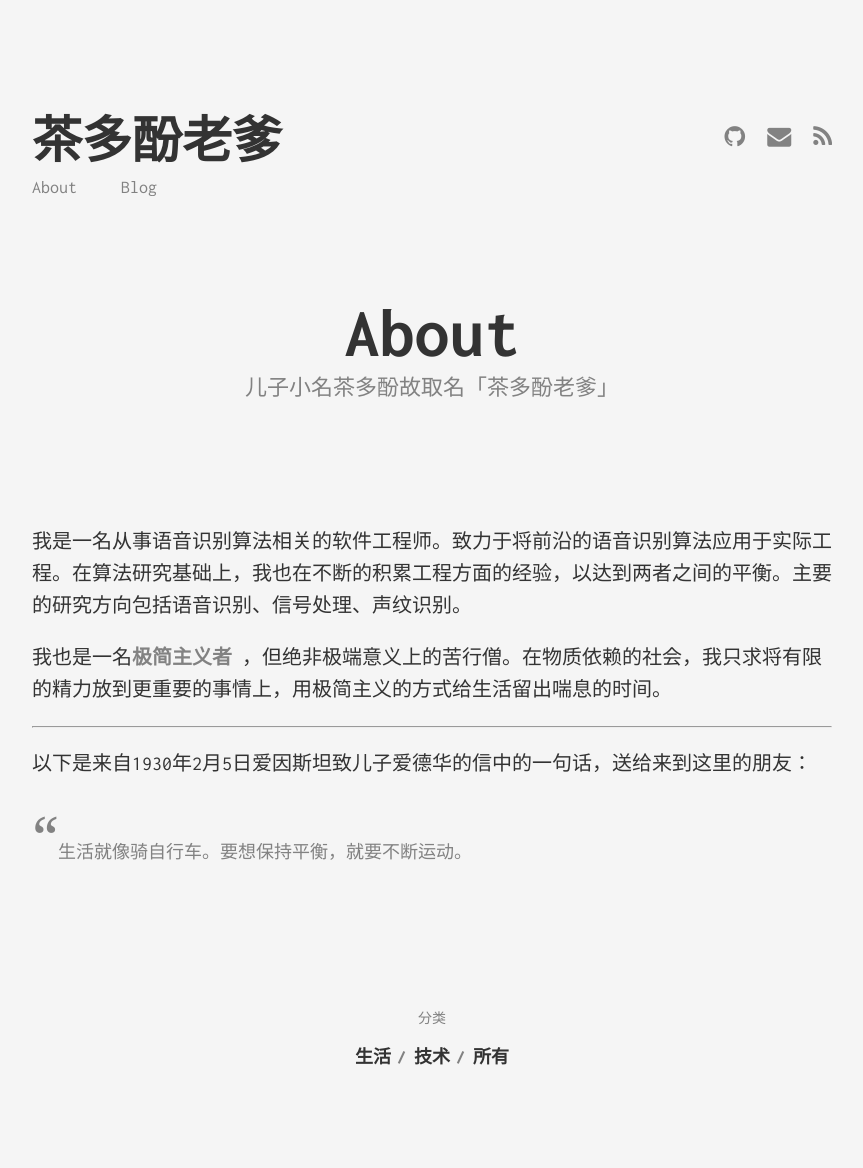
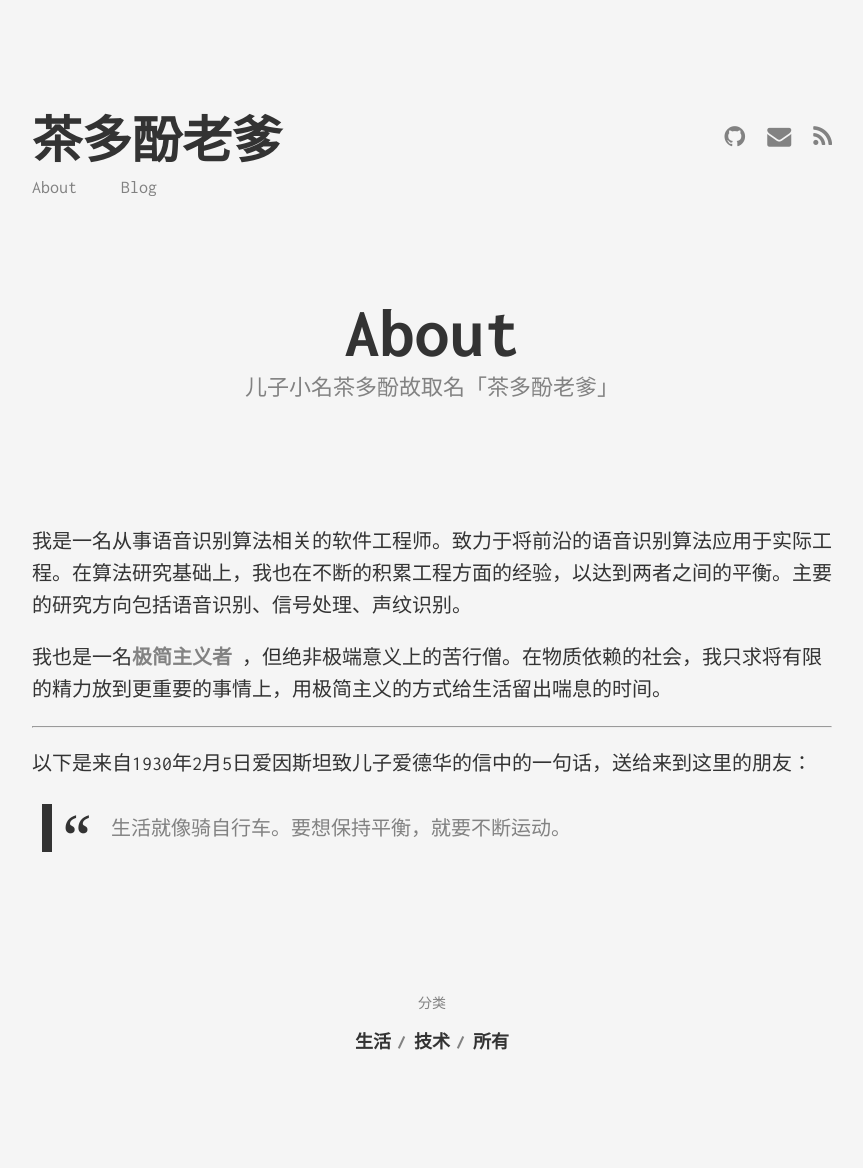
Before and after one commit to TeaPoly/TeaPoly.github.io, a Jekyll site: the page built from about.md, in a window 1280 px wide. Shown: the whole page, without its empty margins (208-1071 px from the left). Built offline with Jekyll 4.4.1, drawn with Linux system fonts in a browser that asks for light colours.

Commit message:
[Fix] New quote style.

```diff
--- a/_sass/_default.scss
+++ b/_sass/_default.scss
@@ -70,35 +70,23 @@
 
 blockquote {
   font-family: 'Georgia', ;
-    letter-spacing: 0px;
-    margin:0px;
-    margin-top: 40px;
-    margin-bottom: 70px;
-    padding: 0px;
   text-align: justify;
-    position: relative;
-
-    footer {
-        position: absolute;
-        bottom: -35px;
-        font-size: 15px;
+  border-left: 10px solid $iron;
+  margin: 1.5em 10px;
+  padding: 0.5em 10px;
+  quotes: "\201C""\201D""\2018""\2019";
+}
+blockquote:before {
   color: $iron;
-        letter-spacing: 0px;
-        left:0px;
-        right: 0px;
-
-        &:before { content: "** "; }
-        &:after { content: " **"; }
+  content: open-quote;
+  font-size: 4em;
+  line-height: 0.1em;
+  margin-right: 0.25em;
+  vertical-align: -0.4em;
 }
-
-    p {
+blockquote p {
   display: inline;
-        font-size: 18px;
   color: $cloudy;
-        font-weight: 400;
-        &:before { font-size: 58px; content: "“"; }
-        &:after {  }
-    }
 }
 
 strong {
```
Lines whose indentation alone changed are shown as unchanged.
